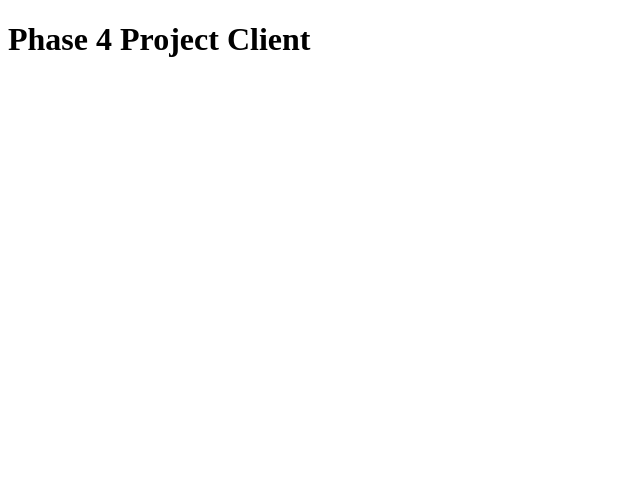
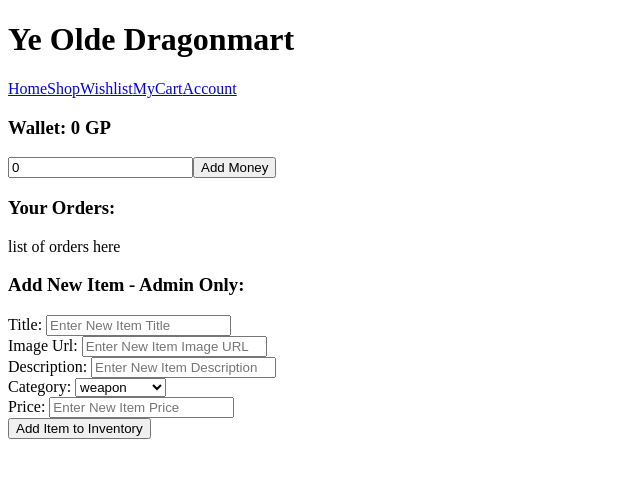
Before and after one commit to traviswilliams94/ye-olde-dragonmart, a React app in the folder client/: page /account in a window 1280 px wide. Shown: the whole page, without its empty margins (0-640 px from the left). Built offline with nearby package versions, Linux system fonts and the light colour scheme; no server answers.

Commit message:
added search and sort items, wallet, and add item form

```diff
--- a/client/package.json
+++ b/client/package.json
@@ -9,7 +9,7 @@
     "@testing-library/user-event": "^13.5.0",
     "react": "^18.2.0",
     "react-dom": "^18.2.0",
-    "react-router-dom": "^5.2.0",
+    "react-router-dom": "^6.14.0",
     "react-scripts": "5.0.1",
     "web-vitals": "^2.1.4"
   },
--- a/client/public/index.html
+++ b/client/public/index.html
@@ -29,7 +29,7 @@
       work correctly both with client-side routing and a non-root public URL.
       Learn how to configure a non-root public URL by running `npm run build`.
     -->
-    <title>Reciplease</title>
+    <title>Ye Olde DragonMart</title>
   </head>
   <body>
     <noscript>You need to enable JavaScript to run this app.</noscript>
--- a/client/src/components/App.js
+++ b/client/src/components/App.js
@@ -1,8 +1,40 @@
 import React, { useEffect, useState } from "react";
-import { Switch, Route } from "react-router-dom";
+import { Route, Routes } from "react-router-dom";
+import NavBar from './NavBar';
+import Account from './account';
+import Home from './Home';
+import Shop from './Shop'
 
 function App() {
-  return <h1>Phase 4 Project Client</h1>;
+  const [page, setPage] = useState('/')
+  const [items, setItems] = useState([])
+  const [wallet, setWallet] = useState(0)
+
+
+  useEffect(() => {
+    fetch('http://127.0.0.1:5555/items')
+    .then(res => res.json())
+    .then(data => {
+      setItems(data)
+    });
+  }, []);
+
+  // useEffect(() => {
+  //   const featured = items.
+  // })
+
+  return (
+    <div className='App'>
+      <NavBar onChangePage={setPage}/>
+      <Routes>
+        <Route path='/shop' element={<Shop items={items}/>}></Route>
+        {/* <Route path='/wishlist' element={<Wishlist />}></Route>
+        <Route path='/cart' element={<Cart />}></Route> */}
+        <Route path='/account' element={<Account wallet={wallet} setWallet={setWallet}/>}></Route>
+        <Route path='/' element={<Home items={items} />}></Route>
+      </Routes>
+    </div>
+  )
 }
 
 export default App;
--- /dev/null
+++ b/client/src/components/FeaturedList.js
@@ -0,0 +1,25 @@
+import React, { useState } from "react";
+import ItemCard from "./ItemCard.js"
+
+function FeaturedList({items}){
+
+    const shuffled = items.sort(() => 0.5 - Math.random());
+    let featuredItems = shuffled.slice(0,8);
+
+
+    return (
+        <div className="featuredlist">
+            {featuredItems ?
+            featuredItems.map(item => {
+                return <ItemCard
+                key={item.id}
+                item={item}
+                />
+            })
+            : <h1>Loading...</h1>
+        }
+        </div>
+    )
+}
+
+export default FeaturedList;
--- /dev/null
+++ b/client/src/components/Home.js
@@ -0,0 +1,23 @@
+import React from "react";
+import {useState, useEffect} from 'react';
+import FeaturedList from './FeaturedList'
+
+function Home({ items }){
+
+
+
+
+    return(
+        <div>
+            <br />
+            <h2>Welcome to the Ye Olde Dragonmart!</h2>
+            <p>Shop weapons, armor, tools, and magic items til your pockets run dry. You'll never find a better deal in all of Brittania!</p>
+            <br />
+            <h3>Featured Items:</h3>
+            <FeaturedList items={items}/>
+            <div></div>
+        </div>
+    )
+}
+
+export default Home;
--- /dev/null
+++ b/client/src/components/Inventory.js
@@ -0,0 +1,17 @@
+import {useState, useEffect } from 'react';
+import ItemCard from "./ItemCard.js";
+
+function Inventory({ filteredItems, searchState }){
+    const displayItems = filteredItems.filter(item => item.title.toLocaleLowerCase().includes(searchState)).map((item) => (
+        <ItemCard key={item.id} item={item}/>
+    ))
+
+    return (
+        <div>
+            {displayItems}
+        </div>
+    )
+}
+
+
+export default Inventory;
--- /dev/null
+++ b/client/src/components/ItemCard.js
@@ -0,0 +1,16 @@
+import {useState} from 'react';
+
+function ItemCard({ item }){
+    return(
+        <div>
+            <img className='ui small centered image' src={item.img_url} alt={item.title} />
+            <div>{item.title}</div>
+            <div>Description: {item.description}</div>
+            <div>Price: {item.price}</div>
+            <button id='addtocart'>Add to Cart</button>
+            <button id='addtowishlist'>Add to Wishlist</button>
+        </div>
+    )
+}
+
+export default ItemCard;
--- /dev/null
+++ b/client/src/components/NavBar.js
@@ -0,0 +1,21 @@
+import React from 'react';
+import {NavLink} from 'react-router-dom';
+
+function NavBar() {
+    return (
+        <div>
+            <header id='header'>
+                <h1>Ye Olde Dragonmart</h1>
+            </header>
+            <nav id='navbar'>
+                <NavLink className='NavLink' exact to='/'>Home</NavLink>
+                <NavLink className='NavLink' to='/shop'>Shop</NavLink>
+                <NavLink className='NavLink' to='/wishlist'>Wishlist</NavLink>
+                <NavLink className='NavLink' to='/cart'>MyCart</NavLink>
+                <NavLink className='NavLink' to='/account'>Account</NavLink>
+            </nav>
+        </div>
+    )
+}
+
+export default NavBar;
--- /dev/null
+++ b/client/src/components/Shop.js
@@ -0,0 +1,45 @@
+import {useState, useEffect } from 'react'
+import Inventory from './Inventory'
+
+function Shop({ items }){
+
+    const [filterBy, setFilterBy] = useState("weapon")
+    const [searchState, setSearchState] = useState("")
+
+    const filteredItems = items.filter(
+        (item) => item.category === filterBy
+    );
+
+    function handleFilterChange(e){
+        setFilterBy(e.target.value)
+      }
+
+    function handleSearch(e) {
+        setSearchState(e.target.value)
+    }
+
+    return(
+        <div>
+            <label>
+            <strong>Filter by Category:</strong>
+            <select onChange={handleFilterChange} value={filterBy}>
+                <option value="weapon">Weapons</option>
+                <option value="armor">Armor</option>
+                <option value="tool">Tools</option>
+                <option value="magic_item">Magic Items</option>
+            </select>
+            </label>
+        <br />
+            <div className='searchbar'>
+            <input className="prompt" value={searchState}  onChange={handleSearch}/>
+            </div>
+        <br />
+            <h2>Inventory: </h2>
+            <Inventory filteredItems={filteredItems} searchState={searchState}/>
+
+        </div>
+    )
+
+}
+
+export default Shop;
--- /dev/null
+++ b/client/src/components/account.js
@@ -0,0 +1,146 @@
+import {useState, useEffect } from 'react'
+import { NavLink } from "react-router-dom";
+
+function Account({ wallet, setWallet }){
+
+    const [ordersArray, setOrdersArray] = useState([])
+    const [amount, setAmount] = useState(0)
+    const [formData, setFormData] = useState({
+        title: "",
+        img_url: "",
+        description: "",
+        category: "",
+        price: "",
+    });
+
+// functions to handle changes and submissions to the add money form
+    function handleMoneySubmit(event) {
+        event.preventDefault();
+        addMoney(amount);
+        setAmount(0);
+    }
+
+    function handleMoneyChange(event) {
+        const amount = parseInt(event.target.value)
+        setAmount(amount);
+    }
+
+    function addMoney(amount) {
+        setWallet((wallet) => wallet + amount)
+    }
+
+    // functions to handle submitting a new item form
+    function handleItemChange(event){
+        const name = event.target.name;
+        let value = event.target.value
+
+        setFormData({
+            ...formData,
+            [name]: value,
+        });
+    }
+
+    function handleItemSubmit(event) {
+        event.preventDefault();
+        // const data = event.target;
+
+        // let formData = {
+        //     title: data.title.value,
+        //     img_url: data.img_url.value,
+        //     description: data.description.value,
+        //     category: data.category.value,
+        //     price: data.price.value
+        // }
+
+        fetch('/items', {
+            method: 'POST',
+            mode: "no-cors",
+            headers: {
+                "Content-Type": 'application/json',
+            },
+            body:  JSON.stringify(formData),
+        })
+        .then((res) => res.json())
+        .then((newItem) => console.log(newItem));
+    }
+
+    return (
+        <div>
+            <div id="wallet">
+                <h3>Wallet: {wallet} GP</h3>
+                <form onSubmit={handleMoneySubmit}>
+                    <input onChange={handleMoneyChange}
+                        type='number'
+                        name='addmoney'
+                        value={amount}
+                        placeholder='Type amount to add'
+                    />
+                    <button type='submit' id="addmoney">Add Money</button>
+                </form>
+            </div>
+            <div>
+                <h3>Your Orders:</h3>
+                <p>list of orders here</p>
+            </div>
+            <div className='newitemform'>
+                <h3>Add New Item - Admin Only:</h3>
+                <form id="addnewitem" onSubmit={handleItemSubmit}>
+                    <label>Title: </label>
+                    <input
+                    type='text'
+                    name='title'
+                    onChange={handleItemChange}
+                    value={formData.title}
+                    placeholder='Enter New Item Title'
+                    />
+                <br />
+                    <label>Image Url: </label>
+                    <input
+                    type='text'
+                    name='img_url'
+                    onChange={handleItemChange}
+                    value={formData.img_url}
+                    placeholder='Enter New Item Image URL'
+                    />
+                <br />
+                    <label>Description: </label>
+                    <input
+                    type='text'
+                    name='description'
+                    onChange={handleItemChange}
+                    value={formData.description}
+                    placeholder='Enter New Item Description'/>
+                <br />
+                    <label>Category: </label>
+                    <select name='category' onChange={handleItemChange} value={formData.category}>
+                        <option value='weapon'>weapon</option>
+                        <option value='armor'>armor</option>
+                        <option value='tool'>tool</option>
+                        <option value='magic_item'>magic_item</option>
+                    </select>
+                <br />
+                    <label>Price: </label>
+                    <input
+                    type='number'
+                    name='price'
+                    onChange={handleItemChange}
+                    value={formData.price}
+                    placeholder='Enter New Item Price'
+                    />
+                <br />
+                    <button type='submit' id="newItem">Add Item to Inventory</button>
+                </form>
+            </div>
+            <div className='itemupdateform'>
+                <form id='updateform'>
+
+
+                </form>
+            </div>
+
+
+        </div>
+    )
+}
+
+export default Account;
--- a/client/src/index.js
+++ b/client/src/index.js
@@ -1,6 +1,11 @@
 import React from "react";
 import ReactDOM from "react-dom";
 import App from "./components/App";
+import { BrowserRouter } from "react-router-dom";
 import "./index.css";
 
-ReactDOM.render(<App />, document.getElementById("root"));
+ReactDOM.render(
+    <BrowserRouter>
+        <App />
+    </BrowserRouter>
+    , document.getElementById("root"))
--- /dev/null
+++ b/package.json
@@ -0,0 +1,5 @@
+{
+  "dependencies": {
+    "react-router-dom": "^6.14.2"
+  }
+}
```
Also changed, not shown: client/src/components/Cart.js (added), client/src/components/Wishlist.js (added), 4 other files.
